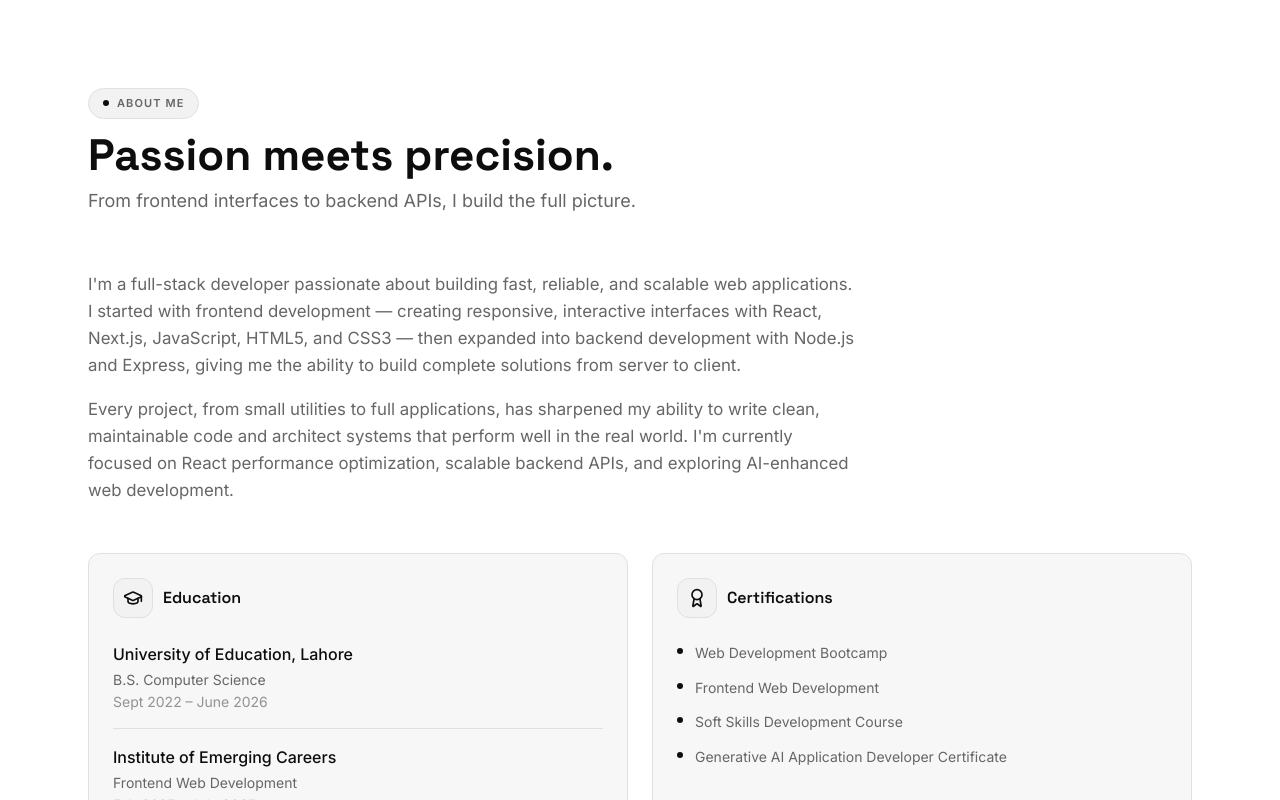
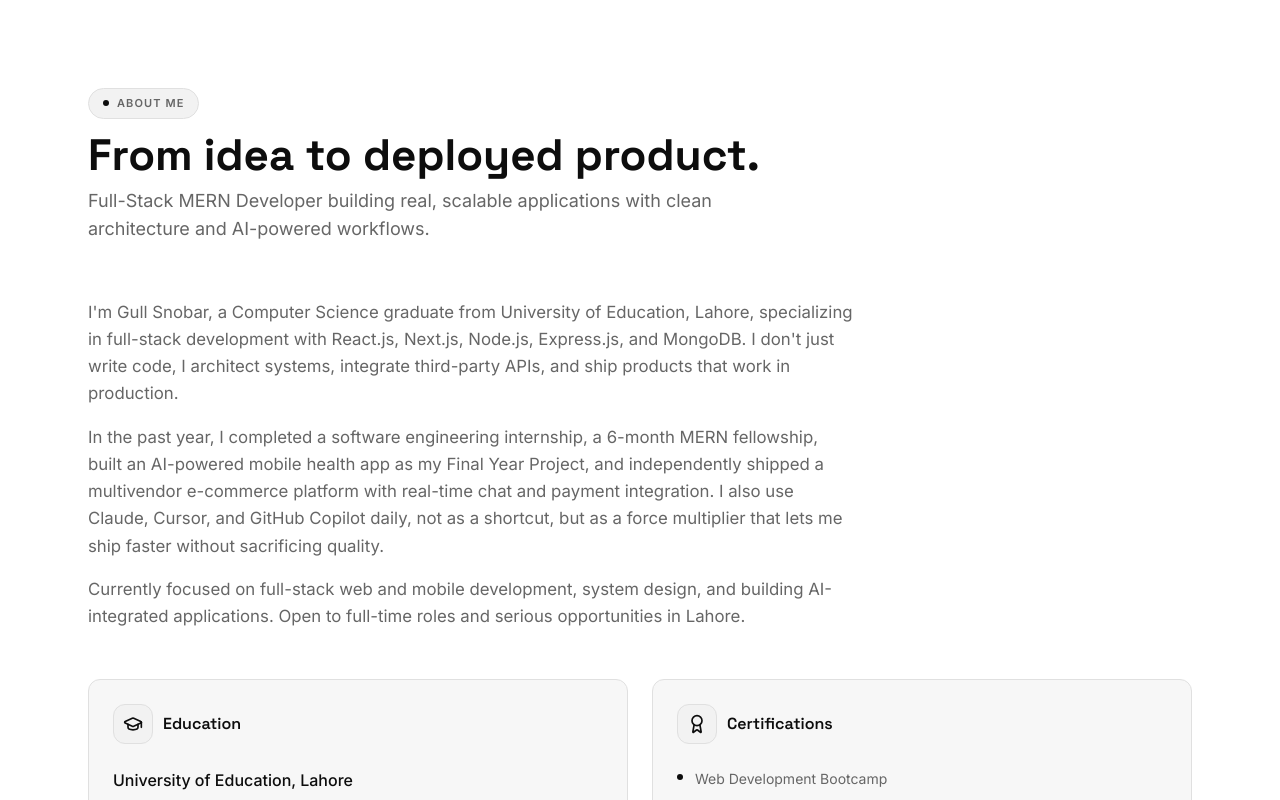
Before and after one commit to gullsnobar/Portfolio-Project, a Next.js app: page / in a window 1280 px wide. Shown: the part 840-1640 px from the top of the page. Built offline with nearby package versions, Linux system fonts and the light colour scheme.

Commit message:
about section updated

```diff
--- a/components/sections/About.tsx
+++ b/components/sections/About.tsx
@@ -11,27 +11,25 @@ export function About() {
       <div className="max-w-6xl mx-auto px-4 sm:px-6">
         <SectionHeader
           tag="About Me"
-          title="Passion meets precision."
-          subtitle="From frontend interfaces to backend APIs, I build the full picture."
+          title="From idea to deployed product."
+          subtitle="Full-Stack MERN Developer building real, scalable applications with clean architecture and AI-powered workflows."
         />
 
         <div className="space-y-12">
           {/* Bio */}
           <AnimatedSection className="max-w-3xl space-y-5" delay={0.1}>
             <div className="space-y-4">
-              {personalInfo.bio.split('. ').reduce((acc: string[][], sentence, i, arr) => {
-                const groupIndex = Math.floor(i / 2)
-                if (!acc[groupIndex]) acc[groupIndex] = []
-                acc[groupIndex].push(sentence + (i < arr.length - 1 ? '.' : ''))
-                return acc
-              }, []).map((group, i) => (
-                <p
-                  key={i}
-                  className="text-text-secondary leading-relaxed text-base sm:text-[1.05rem]"
-                >
-                  {group.join(' ')}
-                </p>
-              ))}
+              <p className="text-text-secondary leading-relaxed text-base sm:text-[1.05rem]">
+                I'm Gull Snobar, a Computer Science graduate from University of Education, Lahore, specializing in full-stack development with React.js, Next.js, Node.js, Express.js, and MongoDB. I don't just write code, I architect systems, integrate third-party APIs, and ship products that work in production.
+              </p>
+
+              <p className="text-text-secondary leading-relaxed text-base sm:text-[1.05rem]">
+                In the past year, I completed a software engineering internship, a 6-month MERN fellowship, built an AI-powered mobile health app as my Final Year Project, and independently shipped a multivendor e-commerce platform with real-time chat and payment integration. I also use Claude, Cursor, and GitHub Copilot daily, not as a shortcut, but as a force multiplier that lets me ship faster without sacrificing quality.
+              </p>
+
+              <p className="text-text-secondary leading-relaxed text-base sm:text-[1.05rem]">
+                Currently focused on full-stack web and mobile development, system design, and building AI-integrated applications. Open to full-time roles and serious opportunities in Lahore.
+              </p>
             </div>
           </AnimatedSection>
 
```
